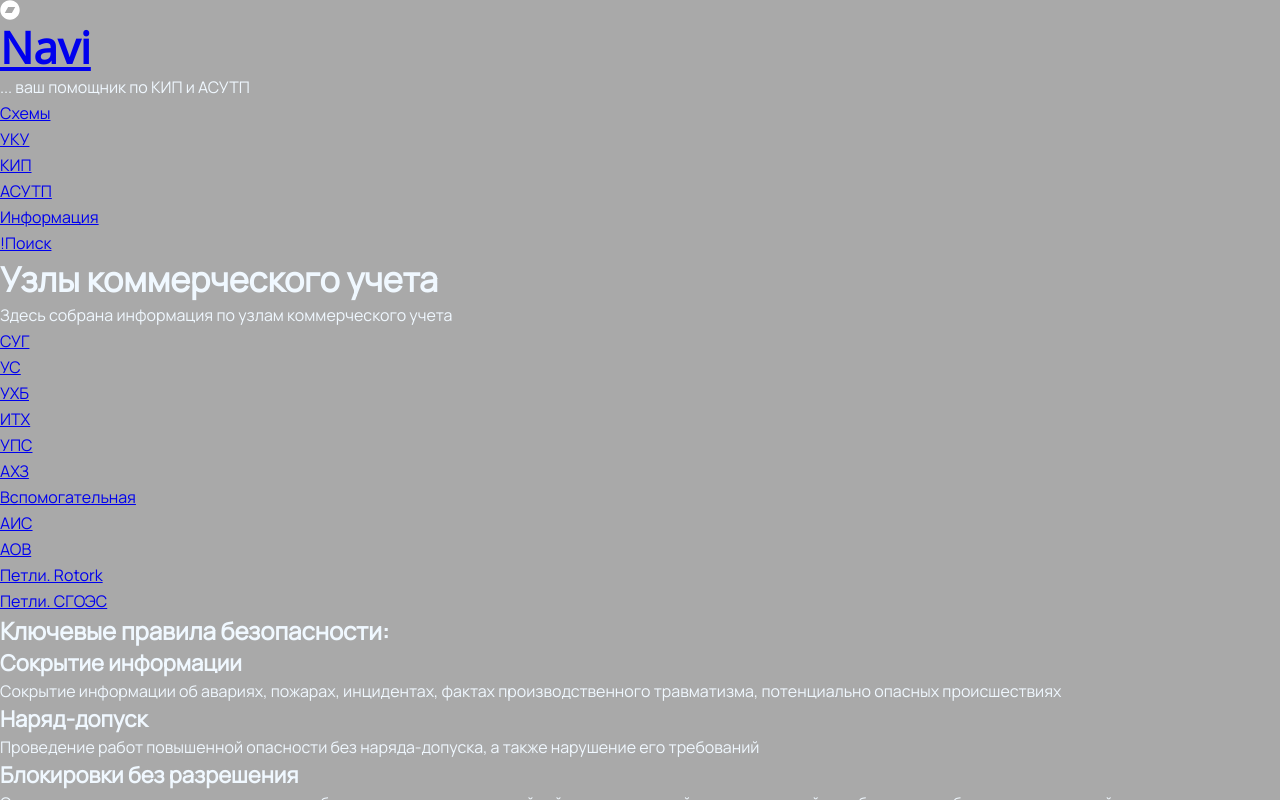
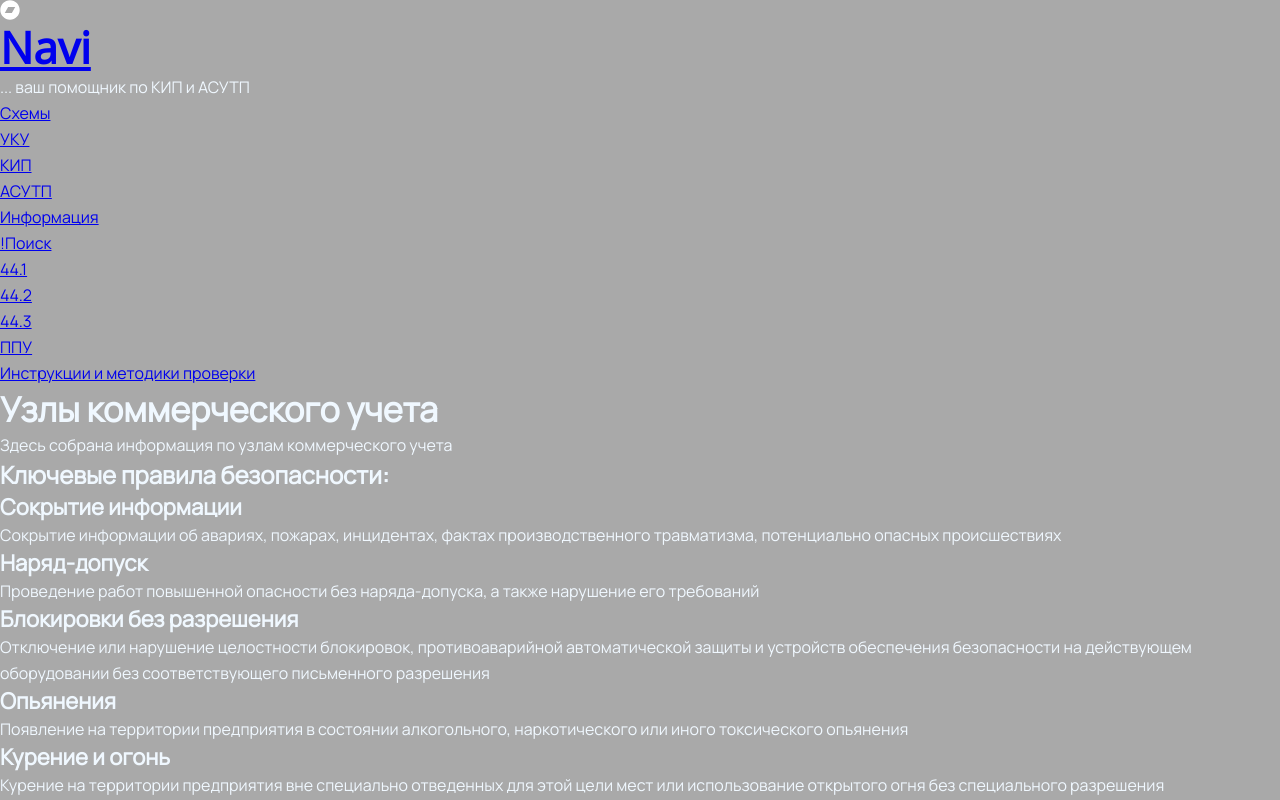
Before and after one commit to burik84/navi, a React app: page /uku in a window 1280 px wide. Shown: the top 800 px of the page. Built offline with nearby package versions, Linux system fonts and the light colour scheme.

Commit message:
feat: add menu to pages from router

```diff
--- a/src/index.tsx
+++ b/src/index.tsx
@@ -1,7 +1,13 @@
 import React from 'react';
 import ReactDOM from 'react-dom';
+import { BrowserRouter as Router } from 'react-router-dom';
 import { App } from './script/App';
 
 import './styles/style.scss';
 
-ReactDOM.render(<App />, document.getElementById('root'));
+ReactDOM.render(
+  <Router>
+    <App />
+  </Router>,
+  document.getElementById('root'),
+);
--- a/src/script/App.tsx
+++ b/src/script/App.tsx
@@ -2,7 +2,7 @@
 // TODO: проблема в Route
 
 import React from 'react';
-import { BrowserRouter, Switch, Route, Redirect } from 'react-router-dom';
+import { Switch, Route } from 'react-router-dom';
 
 import { Main } from './pages/Main';
 import { About } from './pages/About';
@@ -14,21 +14,16 @@ import { Uku } from './pages/Uku';
 import { Kip } from './pages/Kip';
 import { Search } from './pages/Search';
 
-// import { Header } from './layout/Header';
 import { Footer } from './layout/Footer';
 import { Aside } from './layout/Aside';
 
 import { ButtonUp } from './components/ButtonUp';
-import { Menu } from './components/Menu';
 
 export function App(): JSX.Element {
   return (
     <div className="App">
       <div className="container">
-        <BrowserRouter>
         <Switch>
-            <Redirect exact from="/" to="/main" />
-            <Route path="/main" component={Main} />
           <Route path="/about" component={About} />
           <Route path="/map" component={Map} />
           <Route path="/scheme" component={Scheme} />
@@ -37,12 +32,12 @@ export function App(): JSX.Element {
           <Route path="/asutp" component={Asutp} />
           <Route path="/info" component={Info} />
           <Route path="/search" component={Search} />
+          <Route path="/main" component={Main} />
+          <Route path="/" component={Main} />
           <Route path="*">Sorry, This page not found</Route>
         </Switch>
-          <Menu />
         <Aside />
         <Footer />
-        </BrowserRouter>
         <ButtonUp />
       </div>
     </div>
--- a/src/script/components/Menu.tsx
+++ b/src/script/components/Menu.tsx
@@ -1,5 +1,7 @@
 import React from 'react';
 import { Link, useRouteMatch } from 'react-router-dom';
+
+import { printText } from '../services/print';
 
 const shemes = [
   ['/scheme/sug', 'СУГ'],
@@ -55,16 +57,68 @@ const info = [
   ['/info/artic', 'Статьи'],
 ];
 
+const getCurrentRoute = () => {
+  const { path, url } = useRouteMatch();
+  printText(path);
+  printText(url);
+  const names = ['sheme', 'uku', 'kip', 'asutp', 'info'];
+  let result = names[0];
+  names.forEach((item) => {
+    if (url.search(item) !== -1) {
+      result = item;
+    }
+  });
+  return result;
+};
+
+const listItems = (name: string) => {
+  let lists;
+  switch (name) {
+    case 'uku':
+      lists = uku.map((item) => (
+        <li key={item[0]}>
+          <Link to={item[0]}>{item[1]}</Link>
+        </li>
+      ));
+      break;
+    case 'kip':
+      lists = kip.map((item) => (
+        <li key={item[0]}>
+          <Link to={item[0]}>{item[1]}</Link>
+        </li>
+      ));
+      break;
+    case 'asutp':
+      lists = asutp.map((item) => (
+        <li key={item[0]}>
+          <Link to={item[0]}>{item[1]}</Link>
+        </li>
+      ));
+      break;
+    case 'info':
+      lists = info.map((item) => (
+        <li key={item[0]}>
+          <Link to={item[0]}>{item[1]}</Link>
+        </li>
+      ));
+      break;
+    default:
+      lists = shemes.map((item) => (
+        <li key={item[0]}>
+          <Link to={item[0]}>{item[1]}</Link>
+        </li>
+      ));
+      break;
+  }
+  return lists;
+};
+
 export const Menu: React.FC = () => {
-  // const { path, url } = useRouteMatch();
-  const listItems = shemes.map((item) => (
-    <li key={item[0]}>
-      <Link to={item[0]}>{item[1]}</Link>
-    </li>
-  ));
+  const getNameList = getCurrentRoute();
+  const listMenu = listItems(getNameList);
   return (
     <div className="menu">
-      <ul>{listItems}</ul>
+      <ul>{listMenu}</ul>
     </div>
   );
 };
--- a/src/script/components/Navigation.tsx
+++ b/src/script/components/Navigation.tsx
@@ -1,14 +1,8 @@
 import React from 'react';
 import { ReactElement } from 'react';
-import { NavLink, useRouteMatch } from 'react-router-dom';
-
-import { printText } from '../services/print';
+import { NavLink } from 'react-router-dom';
 
 export const Navigation: React.FC = (): ReactElement => {
-  const { path, url } = useRouteMatch();
-  printText(path);
-  printText(url);
-
   return (
     <nav className="navigation">
       <ul>
--- a/src/script/pages/About.tsx
+++ b/src/script/pages/About.tsx
@@ -1,10 +1,13 @@
 import React from 'react';
+
 import { Header } from '../layout/Header';
+import { Menu } from '../components/Menu';
 
 export const About: React.FC = () => {
   return (
     <>
       <Header />
+      <Menu />
       <main className="about">
         <h2>О проекте</h2>
         <p className="lead">
--- a/src/script/pages/Asutp.tsx
+++ b/src/script/pages/Asutp.tsx
@@ -1,10 +1,12 @@
 import React from 'react';
 import { Header } from '../layout/Header';
+import { Menu } from '../components/Menu';
 
 export const Asutp: React.FC = () => {
   return (
     <>
       <Header />
+      <Menu />
       <main>
         <h2>АСУТП</h2>
         <p>Здесь собрана полезная информация по АСУТП</p>
--- a/src/script/pages/Info.tsx
+++ b/src/script/pages/Info.tsx
@@ -1,10 +1,12 @@
 import React from 'react';
 import { Header } from '../layout/Header';
+import { Menu } from '../components/Menu';
 
 export const Info: React.FC = () => {
   return (
     <>
       <Header />
+      <Menu />
       <main>
         <h2>Информация</h2>
         <p>Здесь собрана полезная информация по работе</p>
--- a/src/script/pages/Kip.tsx
+++ b/src/script/pages/Kip.tsx
@@ -1,10 +1,12 @@
 import React from 'react';
 import { Header } from '../layout/Header';
+import { Menu } from '../components/Menu';
 
 export const Kip: React.FC = () => {
   return (
     <>
       <Header />
+      <Menu />
       <main>
         <h2>Инструкции на приборы КИП</h2>
         <p>Здесь собрана информация по оборудованию КИП</p>
--- a/src/script/pages/Main.tsx
+++ b/src/script/pages/Main.tsx
@@ -1,11 +1,15 @@
 import React from 'react';
+
 import { Header } from '../layout/Header';
+import { Menu } from '../components/Menu';
+
 import logoWindows from '../../assets/icons/windows-brands.svg';
 
 export const Main: React.FC = () => {
   return (
     <>
       <Header />
+      <Menu />
       <main>
         <h2>О Главном</h2>
         <h3>В общем...</h3>
--- a/src/script/pages/Map.tsx
+++ b/src/script/pages/Map.tsx
@@ -1,11 +1,14 @@
 import React from 'react';
 import { Link } from 'react-router-dom';
+
 import { Header } from '../layout/Header';
+import { Menu } from '../components/Menu';
 
 export const Map: React.FC = () => {
   return (
     <>
       <Header />
+      <Menu />
       <main className="map">
         <h2>Карта сайта</h2>
         <p>В данном разделе схематично представлены разделы сайта.</p>
--- a/src/script/pages/Scheme.tsx
+++ b/src/script/pages/Scheme.tsx
@@ -1,10 +1,12 @@
 import React from 'react';
 import { Header } from '../layout/Header';
+import { Menu } from '../components/Menu';
 
 export const Scheme: React.FC = () => {
   return (
     <>
       <Header />
+      <Menu />
       <main>
         <h2>Схемы</h2>
         <p>Здесь представлены схемы по комплексу</p>
--- a/src/script/pages/Uku.tsx
+++ b/src/script/pages/Uku.tsx
@@ -1,10 +1,12 @@
 import React from 'react';
 import { Header } from '../layout/Header';
+import { Menu } from '../components/Menu';
 
 export const Uku: React.FC = () => {
   return (
     <>
       <Header />
+      <Menu />
       <main>
         <h2>Узлы коммерческого учета</h2>
         <p>Здесь собрана информация по узлам коммерческого учета</p>
```
Lines whose indentation alone changed are shown as unchanged.
